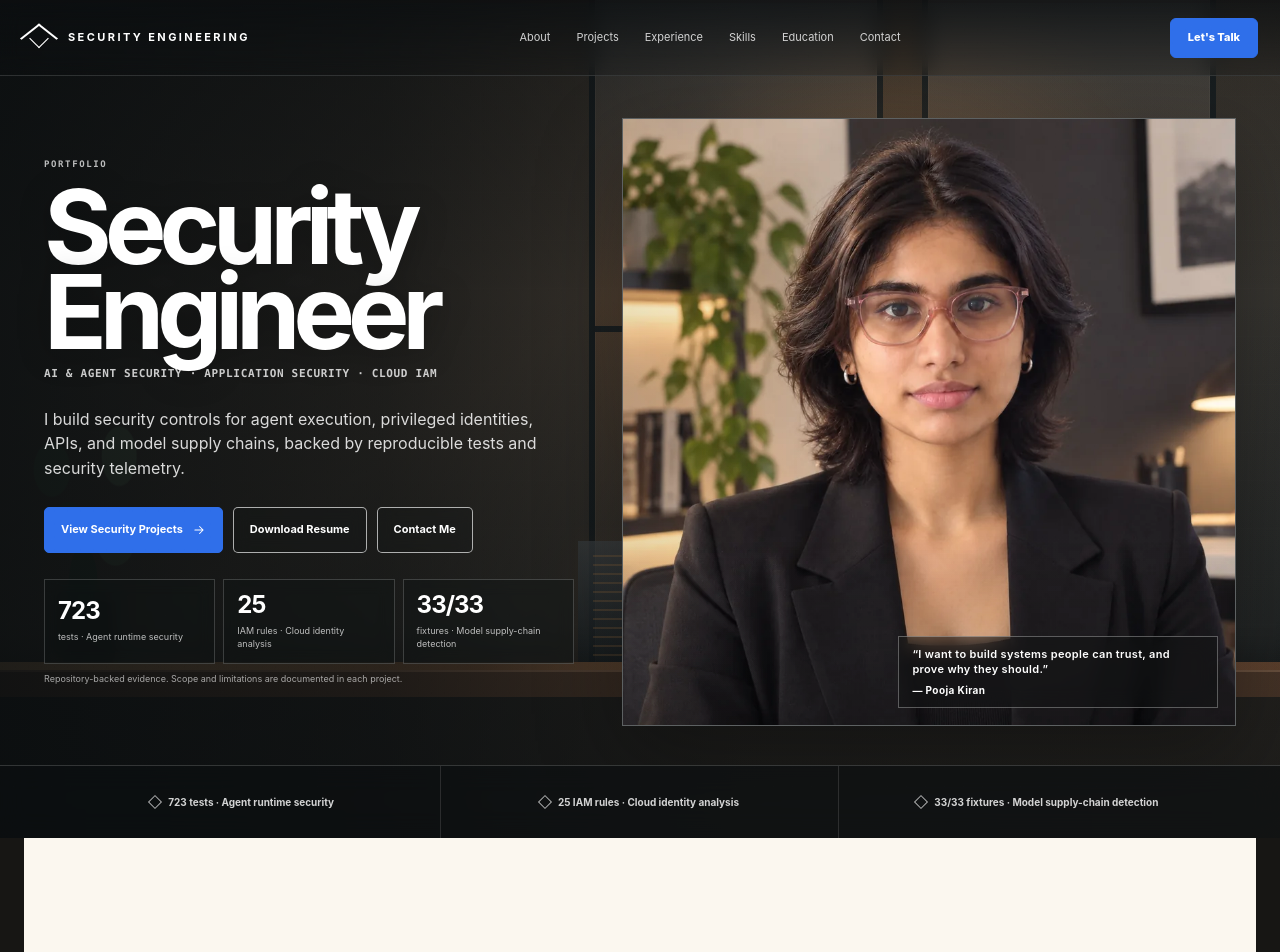
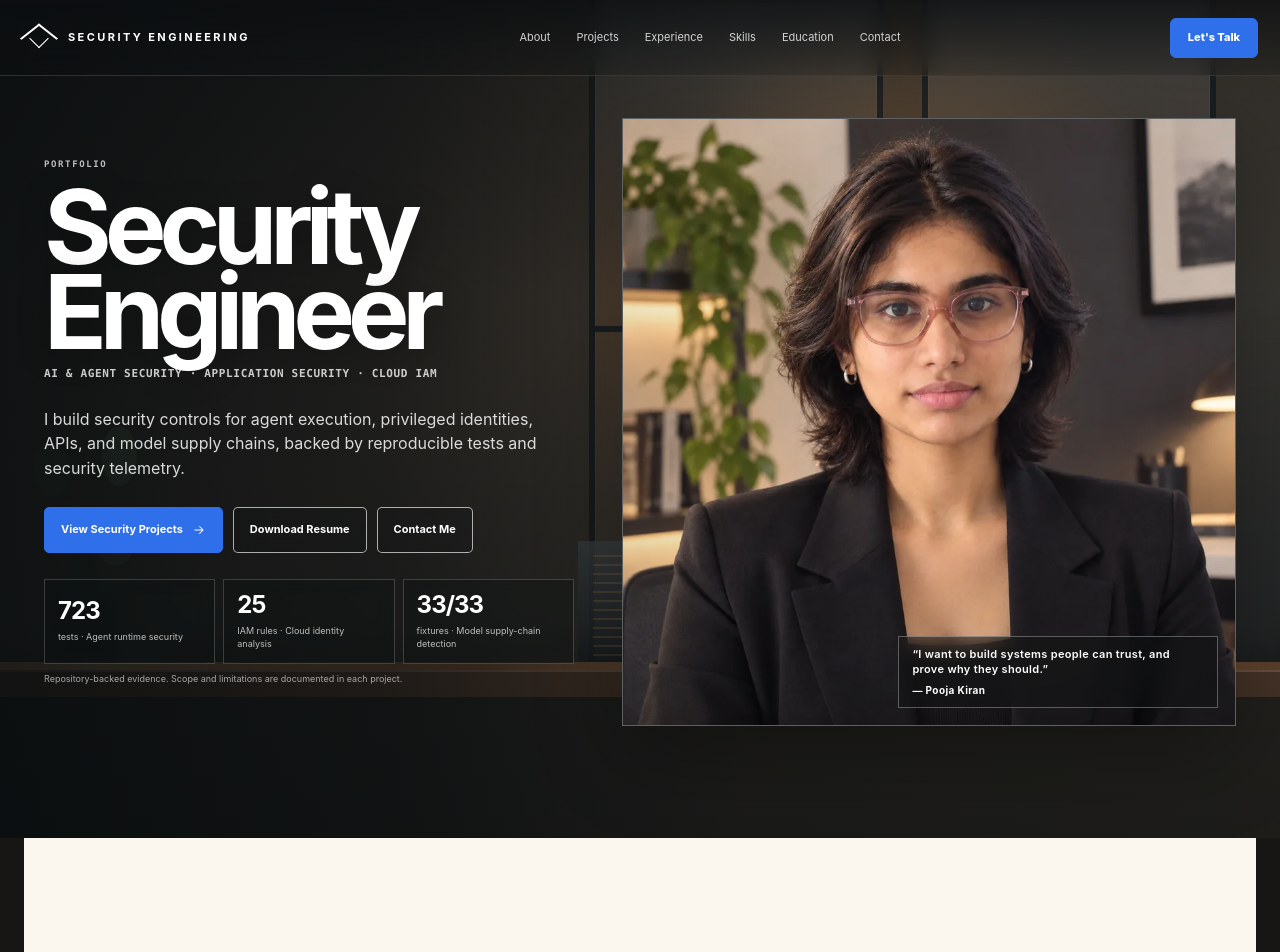
Before and after one commit to poojakira/Pooja_Kiran_Portfolio_Website, a Next.js app: page / in a window 1280 px wide. Shown: the top 952 px of the page. Built offline with nearby package versions, Linux system fonts and the light colour scheme.

Commit message:
Remove duplicate hero evidence strip

```diff
--- a/src/components/Portfolio.tsx
+++ b/src/components/Portfolio.tsx
@@ -106,12 +106,6 @@ function Header() {
 }
 
 function Hero() {
-  const capabilities = [
-    "723 tests · Agent runtime security",
-    "25 IAM rules · Cloud identity analysis",
-    "33/33 fixtures · Model supply-chain detection",
-  ];
-
   return (
     <section className="hero hero-reference" id="home">
       <div className="office-world" aria-hidden="true">
@@ -158,11 +152,6 @@ function Hero() {
         </figcaption>
       </figure>
 
-      <div className="hero-capability-strip" data-reveal>
-        {capabilities.map((item) => (
-          <span key={item}>{item}</span>
-        ))}
-      </div>
     </section>
   );
 }
```
